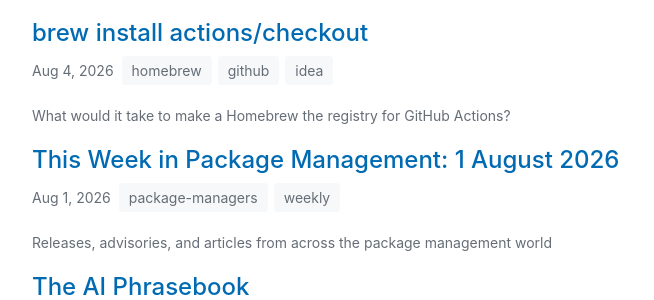
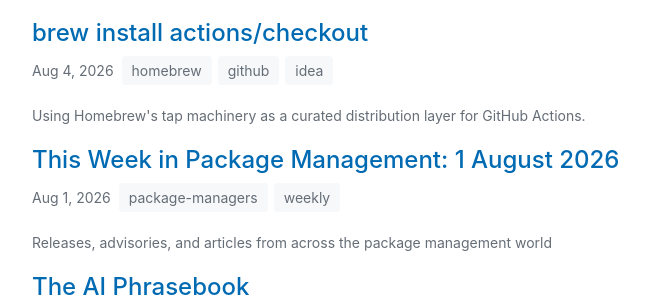
Before and after one commit to andrew/nesbitt.io, a Jekyll site: the page built from index.md, in a window 1280 px wide and 900 px high, scrolled down 452 px. Shown: the part 153-453 px from the top of the window, without its empty margins (173-827 px from the left). Built offline with Jekyll 4.4.1, drawn with Linux system fonts in a browser that asks for light colours; comment, search, counter and statistics services are not loaded.

Commit message:
Update meta desc

```diff
--- a/_data/stats.json
+++ b/_data/stats.json
@@ -1,5 +1,5 @@
 {
-  "generated_at": "2026-08-04T08:24:31Z",
+  "generated_at": "2026-08-04T08:31:31Z",
   "total_posts": 189,
   "total_words": 265559,
   "reading_minutes": 1328,
--- a/_posts/2026/2026-08-04-brew-install-actions-checkout.md
+++ b/_posts/2026/2026-08-04-brew-install-actions-checkout.md
@@ -2,7 +2,7 @@
 layout: post
 title: "brew install actions/checkout"
 date: 2026-08-04 10:00 +0000
-description: "What would it take to make a Homebrew the registry for GitHub Actions?"
+description: "Using Homebrew's tap machinery as a curated distribution layer for GitHub Actions."
 tags:
   - homebrew
   - github
```
